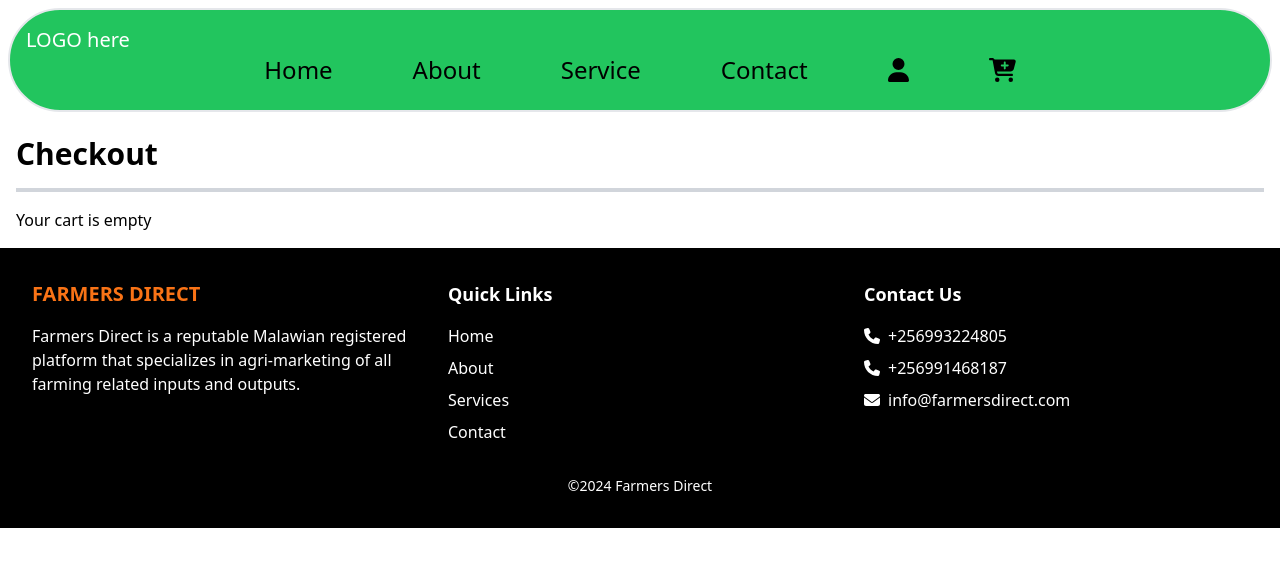
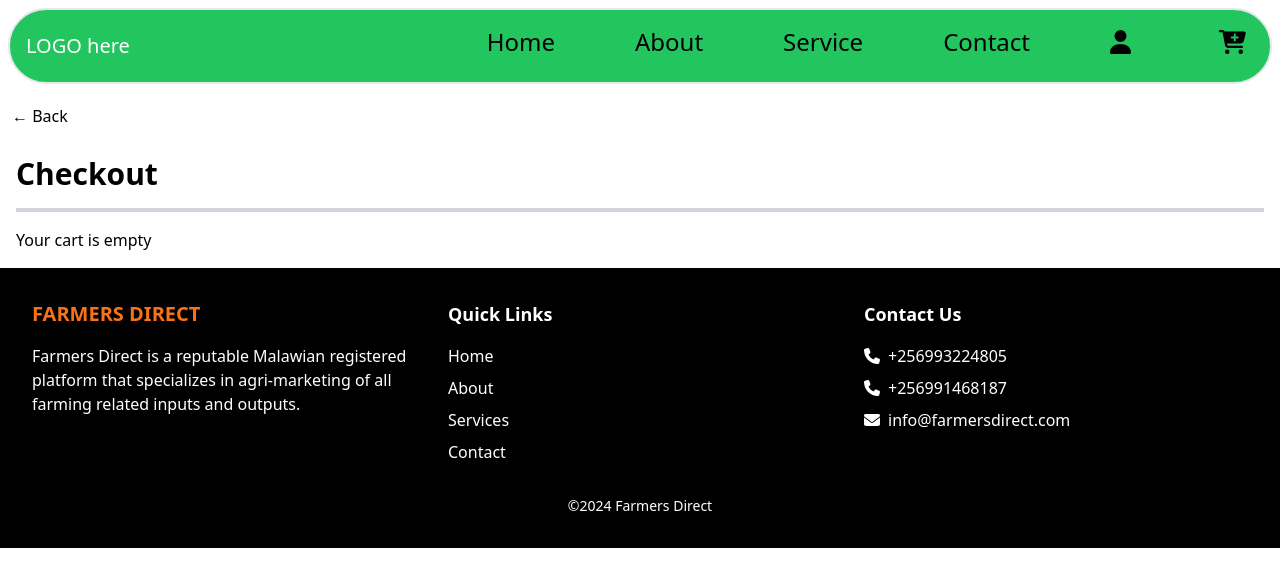
Before and after one commit to Smkandawire/GROUP-27-FARMERS-DIRECT-WEBSITE-FRONTEND, a React (Create React App) app: page /Checkout in a window 1280 px wide. Shown: the top 586 px of the page. Built offline with nearby package versions, Linux system fonts and the light colour scheme.

Commit message:
" cart component  initial commit"

```diff
--- a/src/components/Header/Header.js
+++ b/src/components/Header/Header.js
@@ -1,15 +1,23 @@
 import React, { useState } from 'react';
 import { Link, useNavigate } from 'react-router-dom';
 import { FontAwesomeIcon } from '@fortawesome/react-fontawesome';
-import { faUser, faSignInAlt, faUserPlus } from '@fortawesome/free-solid-svg-icons';
-import { faCartPlus } from '@fortawesome/free-solid-svg-icons';
+import { faUser, faCartPlus, faBars, faTimes, faSignInAlt, faUserPlus } from '@fortawesome/free-solid-svg-icons';
 
 const Header = () => {
-  const [showDropdown, setShowDropdown] = useState(false);
+  const [isOpen, setIsOpen] = useState(false); // State for toggling menu
+  const [showDropdown, setShowDropdown] = useState(false); // State for dropdown
   const navigate = useNavigate();
 
+  const handleBack = () => {
+    navigate(-1); // Navigate back to the last page in history
+  };
+
+  const toggleMenu = () => {
+    setIsOpen(!isOpen); // Toggle the hamburger menu
+  };
+
   const toggleDropdown = () => {
-    setShowDropdown(!showDropdown);
+    setShowDropdown(!showDropdown); // Toggle the dropdown menu
   };
 
   const handleLoginClick = () => {
@@ -24,60 +32,96 @@ const Header = () => {
 
   return (
     <div>
-      <div className='bg-green-500 text-xl font-light m-2 p-4 text-white rounded-full border-2'>
-        LOGO here
-        <nav>
-          <ul className='flex flex-row space-x-20 list-none text-2xl text-black justify-center items-stretch'>
-            <li className="mb-2 cursor-pointer hover:text-orange-500">
-              <Link to="/">Home</Link>
-            </li>
-            <li className="mb-2 cursor-pointer hover:text-orange-500">
-              <Link to="/AboutUs">About</Link>
-            </li>
-            <li className="mb-2 cursor-pointer hover:text-orange-500">
-              <Link to="/Services">Service</Link>
-            </li>
-            <li className="mb-2 cursor-pointer hover:text-orange-500">
-              <Link to="/ContactUs">Contact</Link>
-            </li>
-            <li className="mb-2 cursor-pointer relative">
-              {/* User Icon */}
+      <div className="relative bg-green-500 text-xl font-light m-2 p-4 text-white rounded-full border-2">
+        <div className="flex justify-between items-center relative">
+          <div>LOGO here</div>
+
+          {/* Icons on the right for small screens */}
+          <div className="flex items-center space-x-4 md:hidden z-10">
+            {/* User Icon with dropdown */}
+            <div className="relative">
               <FontAwesomeIcon
                 icon={faUser}
                 size="1x"
                 onClick={toggleDropdown}
-                className="hover:text-orange-500"
+                className="cursor-pointer hover:text-orange-500"
               />
               {/* Dropdown Menu */}
               {showDropdown && (
-                <div
-                  className="absolute right-0 mt-2 w-40 bg-white border rounded shadow-lg text-black"
-                  style={{ zIndex: 1000 }}
-                >
-                  <p
-                    className="p-1 flex items-center cursor-pointer hover:bg-gray-200"
-                    onClick={handleLoginClick}
-                  >
+                <div className="absolute right-0 mt-2 w-40 bg-white border rounded shadow-lg text-black">
+                  <p className="p-1 flex items-center cursor-pointer hover:bg-gray-200" onClick={handleLoginClick}>
                     <FontAwesomeIcon icon={faSignInAlt} className="mr-2" />
                     Login
                   </p>
-                  <p
-                    className="p-1 flex items-center cursor-pointer hover:bg-gray-200"
-                    onClick={handleSignUpClick}
-                  >
+                  <p className="p-1 flex items-center cursor-pointer hover:bg-gray-200" onClick={handleSignUpClick}>
                     <FontAwesomeIcon icon={faUserPlus} className="mr-2" />
                     Sign Up
                   </p>
                 </div>
               )}
-            </li>
-            <li className="mb-2 cursor-pointer hover:text-orange-500">
-              <Link to="/AddToCart">
-                <FontAwesomeIcon icon={faCartPlus} size="1x" />
-              </Link>
-            </li>
-          </ul>
-        </nav>
+            </div>
+            <Link to="AddToCart" className="cursor-pointer hover:text-orange-500"><FontAwesomeIcon icon={faCartPlus} size="1x" /></Link>
+
+            {/* Hamburger icon */}
+            <button className="text-3xl" onClick={toggleMenu}>
+              <FontAwesomeIcon icon={isOpen ? faTimes : faBars} />
+            </button>
+          </div>
+
+          {/* Full navigation on larger screens */}
+          <nav className="md:flex md:flex-row space-x-10 text-2xl items-center hidden md:block">
+            <ul className="flex flex-row space-x-20 list-none text-black">
+              <li className="mb-2 cursor-pointer hover:text-orange-500"><Link to="/">Home</Link></li>
+              <li className="mb-2 cursor-pointer hover:text-orange-500"><Link to="AboutUs">About</Link></li>
+              <li className="mb-2 cursor-pointer hover:text-orange-500"><Link to="Services">Service</Link></li>
+              <li className="mb-2 cursor-pointer hover:text-orange-500"><Link to="ContactUs">Contact</Link></li>
+
+              {/* User Icon with dropdown for larger screens */}
+              <li className="relative mb-2 cursor-pointer hover:text-orange-500">
+                <FontAwesomeIcon
+                  icon={faUser}
+                  size="1x"
+                  onClick={toggleDropdown}
+                />
+                {showDropdown && (
+                  <div className="absolute right-0 mt-2 w-40 bg-white border rounded shadow-lg text-black">
+                    <p className="p-1 flex items-center cursor-pointer hover:bg-gray-200" onClick={handleLoginClick}>
+                      <FontAwesomeIcon icon={faSignInAlt} className="mr-2" />
+                      Login
+                    </p>
+                    <p className="p-1 flex items-center cursor-pointer hover:bg-gray-200" onClick={handleSignUpClick}>
+                      <FontAwesomeIcon icon={faUserPlus} className="mr-2" />
+                      Sign Up
+                    </p>
+                  </div>
+                )}
+              </li>
+
+              <li className="mb-2 cursor-pointer hover:text-orange-500">
+                <Link to="AddToCart" className="p-2"><FontAwesomeIcon icon={faCartPlus} size="1x" /></Link>
+              </li>
+            </ul>
+          </nav>
+        </div>
+
+        {/* Mobile navigation when the hamburger is open */}
+        {isOpen && (
+          <nav className="absolute top-16 right-0 w-1/2 bg-green-500 z-10 rounded-lg shadow-lg md:hidden">
+            <ul className="flex flex-col space-y-2 p-4 text-black">
+              <li className="cursor-pointer hover:text-orange-500"><Link to="/">Home</Link></li>
+              <li className="cursor-pointer hover:text-orange-500"><Link to="AboutUs">About</Link></li>
+              <li className="cursor-pointer hover:text-orange-500"><Link to="Services">Service</Link></li>
+              <li className="cursor-pointer hover:text-orange-500"><Link to="ContactUs">Contact</Link></li>
+            </ul>
+          </nav>
+        )}
+      </div>
+
+      {/* Back button */}
+      <div>
+        <button className="text-black p-3" onClick={handleBack}>
+          ← Back
+        </button>
       </div>
     </div>
   );
```
Also changed, not shown: src/components/AddToCart/Checkout.js (+52 -17 lines), src/components/AddToCart/ProdDetails.js (line endings or trailing spaces).
